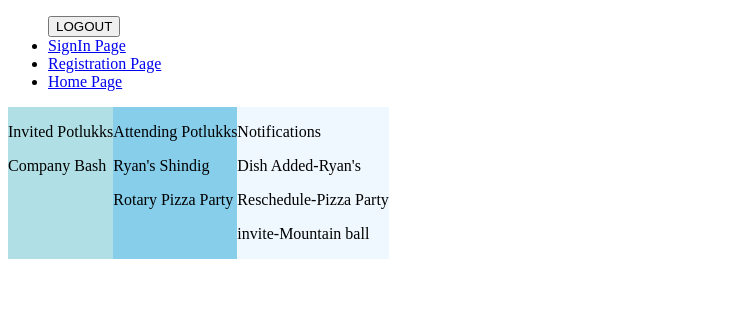
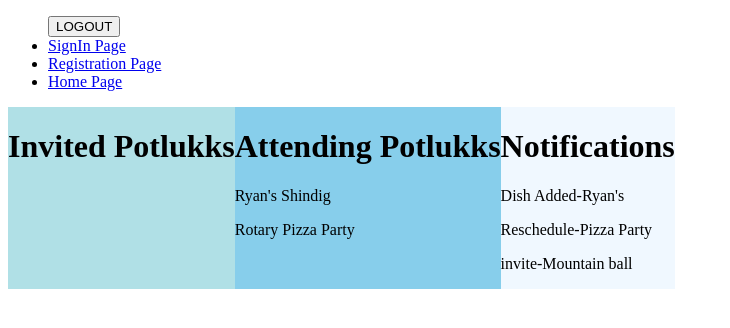
Before and after one commit to Lakshmimailz/Potluck, a React (Create React App) app: page /home in a window 1280 px wide. Shown: the top 328 px of the page, without its empty margins (0-730 px from the left). Built offline with nearby package versions, Linux system fonts and the light colour scheme; the HTML template or start-up script is replaced by a standard one.

Commit message:
set local storage for signin and registration page

```diff
--- a/src/components/pages/home-page.tsx
+++ b/src/components/pages/home-page.tsx
@@ -8,18 +8,18 @@ export function HomePage(){
 
     <div style = {{display: 'flex', flexDirection: 'row'}}>
       <div style={{backgroundColor: 'powderblue',    }}>
-        <p>Invited Potlukks    </p>
-         <p>Company Bash   </p>
+        <h1>Invited Potlukks    </h1>
+
       </div>
       <div style={{backgroundColor: 'skyblue',  }}>
-      <p>Attending Potlukks  </p>
+      <h1>Attending Potlukks  </h1>
       <p>Ryan's Shindig  </p>
       <p>Rotary Pizza Party  </p>
 
 
       </div>
       <div style={{backgroundColor: 'aliceblue',   }}>
-      <p>Notifications</p>
+      <h1>Notifications</h1>
       <p>Dish Added-Ryan's</p>
       <p>Reschedule-Pizza Party</p>
       <p>invite-Mountain ball</p>
--- a/src/components/pages/registration-page.tsx
+++ b/src/components/pages/registration-page.tsx
@@ -1,5 +1,5 @@
 import { useReducer, useState } from "react"
-import { Allergen, createLukker } from "../../api/potluck-request"
+import { Allergen, createLukker, LukkerUserInfo } from "../../api/potluck-request"
 import { registrationReducer, RegistrationState } from "../../reducers/registration-reducer"
 
 
@@ -49,7 +49,7 @@ export function RegistrationPage(){
         dispatch({type: "SET_CONFIRM_PASSWORD", payload: event.target.value});
     }
 
-    function handleRegistrationAction(){
+    async function handleRegistrationAction(){
         if (trackerState.confirmedPassword !== trackerState.userInfo.password){
             alert("Password does not match Confirmed");
         }
@@ -61,7 +61,15 @@ export function RegistrationPage(){
                 lname:trackerState.userInfo.lname,
                 allergies: trackerState.userInfo.allergies
             }
-            createLukker(newUser);
+            //  createLukker(newUser)
+            //  .then((res:LukkerUserInfo) => {
+            //     localStorage.setItem("userid",String(res.userId));
+            //  })
+
+            const returnedLukker:LukkerUserInfo = await createLukker(newUser);
+            localStorage.setItem("userid",String(returnedLukker.userId));
+
+
         }
     }
 
--- a/src/components/pages/sign-in-page.tsx
+++ b/src/components/pages/sign-in-page.tsx
@@ -17,7 +17,7 @@ export function SignInPage(){
     let existingUsernameBool = false;
 
       const[form,setForm] = useState<SignInForm>({username:"", password:""})
-
+      const[name, setName] =useState("");
       async function handleUsernameVerification(){
         let results = await verifyUsername(form);
         if( "detail" in results){
@@ -37,6 +37,9 @@ export function SignInPage(){
         }
         else{
           navy("/home");
+        }
+        function SaveUserLocalStorage(){
+          localStorage.setItem("username",name);
         }
 
       }
```
